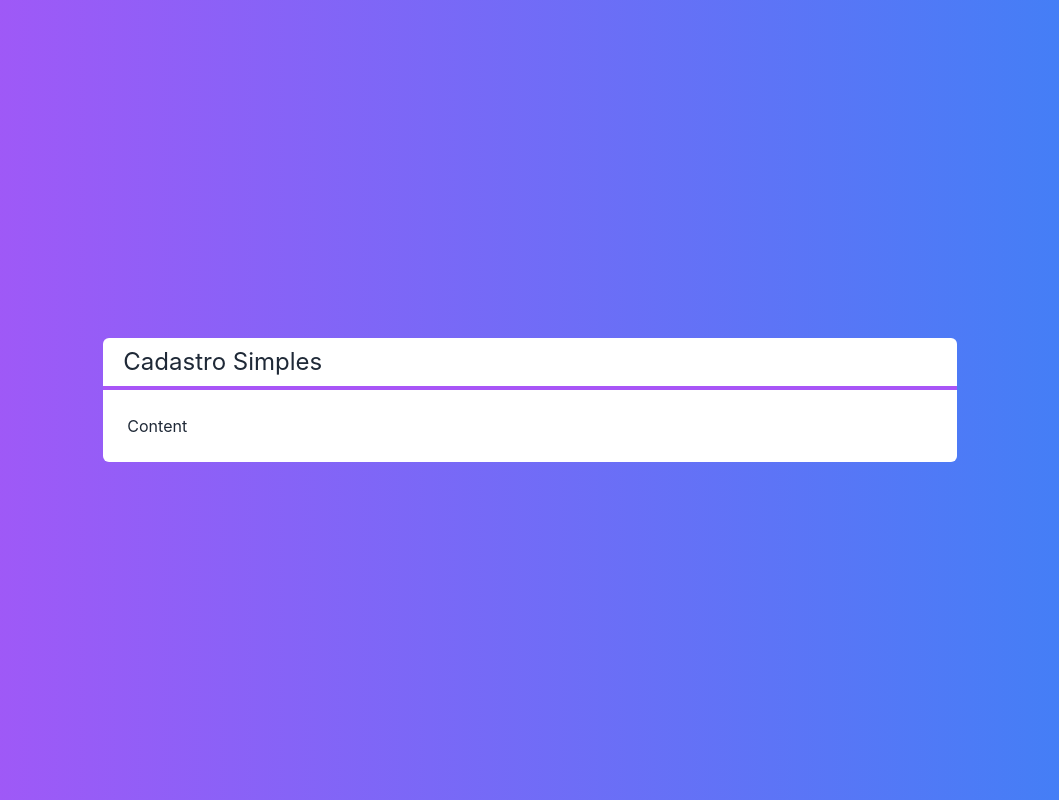
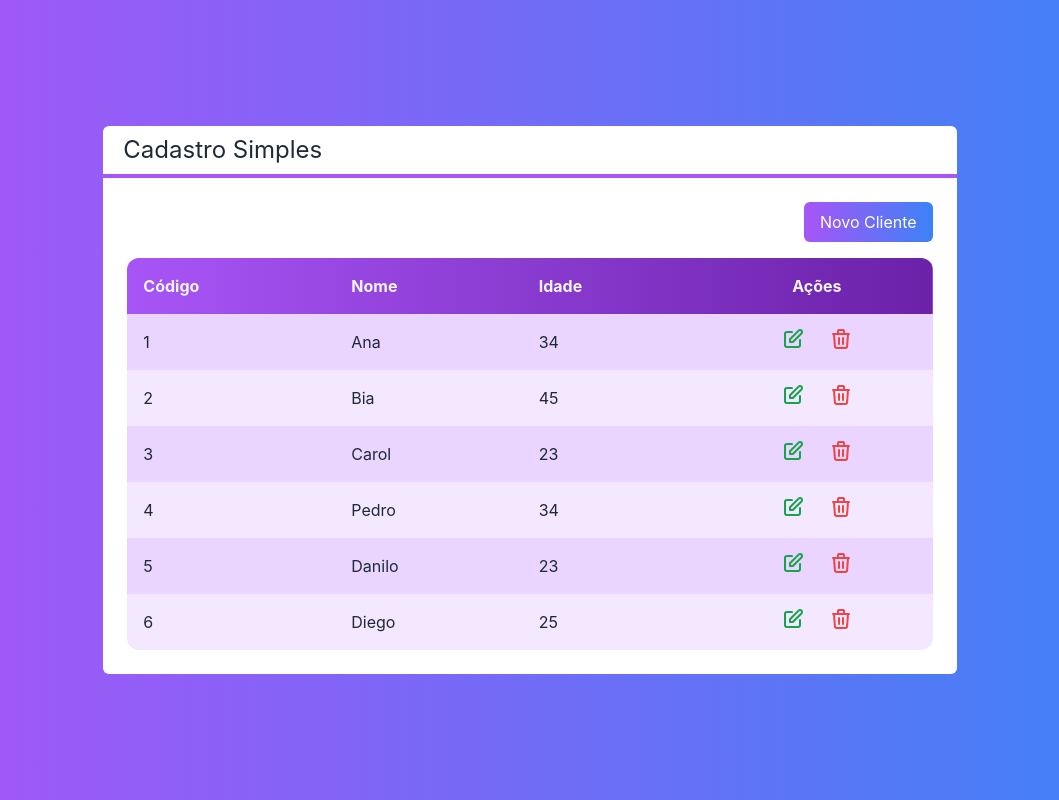
Before and after one commit to DaniloIS/cadasgrt, a Next.js app: page / in a window 1280 px wide. Shown: the whole page, without its empty margins (110-1169 px from the left). Built offline with nearby package versions, Linux system fonts and the light colour scheme.

Commit message:
Componente Table e Button

```diff
--- /dev/null
+++ b/src/components/Button.tsx
@@ -0,0 +1,20 @@
+interface ButtonProps {
+    color?: 'green' | 'blue' | 'gray'
+    className?: string
+    children: any
+}
+
+export default function Button(props: ButtonProps) {
+
+    const color = props.color ?? 'gray'
+
+    return (
+        <button className={`
+            bg-gradient-to-r from-${color}-400 to-${color}-700
+            text-white px-4 py-2 rounded-md
+            ${props.className}
+        `}>
+            {props.children}
+        </button>
+    )
+}
--- /dev/null
+++ b/src/components/Form.tsx
@@ -0,0 +1,13 @@
+import Input from "./Input";
+
+interface FormProps {
+
+}
+
+export default function Form(porps: FormProps) {
+    return (
+        <div>
+            <Input />
+        </div>
+    )
+}
--- /dev/null
+++ b/src/components/Icons.jsx
@@ -0,0 +1,10 @@
+export const IconEdit = (
+    <svg xmlns="http://www.w3.org/2000/svg" className="h-6 w-6" fill="none" viewBox="0 0 24 24" stroke="currentColor" strokeWidth={2}>
+        <path strokeLinecap="round" strokeLinejoin="round" d="M11 5H6a2 2 0 00-2 2v11a2 2 0 002 2h11a2 2 0 002-2v-5m-1.414-9.414a2 2 0 112.828 2.828L11.828 15H9v-2.828l8.586-8.586z" />
+    </svg>
+)
+export const IconTrash = (
+    <svg xmlns="http://www.w3.org/2000/svg" className="h-6 w-6" fill="none" viewBox="0 0 24 24" stroke="currentColor" strokeWidth={2}>
+        <path strokeLinecap="round" strokeLinejoin="round" d="M19 7l-.867 12.142A2 2 0 0116.138 21H7.862a2 2 0 01-1.995-1.858L5 7m5 4v6m4-6v6m1-10V4a1 1 0 00-1-1h-4a1 1 0 00-1 1v3M4 7h16" />
+    </svg>
+)
--- /dev/null
+++ b/src/components/Input.tsx
@@ -0,0 +1,11 @@
+interface InputProps {
+
+}
+
+export default function Input(porps: InputProps) {
+    return (
+        <div>
+
+        </div>
+    )
+}
--- /dev/null
+++ b/src/components/Table.tsx
@@ -0,0 +1,83 @@
+import Client from '../core/Client'
+import { IconEdit, IconTrash } from './Icons'
+
+interface TableProps{
+    clients: Client[]
+    clientSelected?: (client: Client) => void
+    clientExcluded?: (client: Client) => void
+}
+
+export default function Table(props: TableProps) {
+
+    const displayActions = props.clientSelected || props.clientExcluded;
+
+    function renderHeader() {
+        return (
+            <tr>
+                <th className='text-left p-4'>Código</th>
+                <th className='text-left p-4'>Nome</th>
+                <th className='text-left p-4'>Idade</th>
+                {displayActions ? <th className='p-4'>Ações</th> : false}
+            </tr>
+        )
+    }
+
+    function renderData() {
+        return props.clients?.map((client, i) => {
+            return (
+                <tr
+                    key={client.id}
+                    className={`
+                        ${i % 2 === 0 ? 'bg-purple-200': 'bg-purple-100'}
+                    `}
+                >
+                    <td className='text-left p-4'>{client.id}</td>
+                    <td className='text-left p-4'>{client.name}</td>
+                    <td className='text-left p-4'>{client.age}</td>
+                    {displayActions ? renderActions(client) : false}
+                </tr>
+            )
+        });
+    }
+
+    function renderActions(client: Client) {
+        return (
+            <td className='flex justify-center'>
+                {props.clientSelected ? (
+                    <button onClick={() => props.clientSelected?.(client)} className={`
+                        flex justify-center items-center
+                        text-green-600 rounded-full p-2 m-1
+                        hover:bg-purple-50
+                    `}>
+                        {IconEdit}
+                    </button>
+                ) : false}
+
+                {props.clientExcluded ? (
+                    <button onClick={() => props.clientExcluded?.(client)} className={`
+                        flex justify-center items-center
+                        text-red-500 rounded-full p-2 m-1
+                        hover:bg-purple-50
+                    `}>
+                        {IconTrash}
+                    </button>
+                ) : false}
+
+            </td>
+        )
+    }
+
+    return (
+        <table className='w-full rounded-xl overflow-hidden'>
+            <thead className={`
+                text-gray-100
+                bg-gradient-to-r from-purple-500 to-purple-800
+            `}>
+                {renderHeader()}
+            </thead>
+            <tbody>
+                {renderData()}
+            </tbody>
+        </table>
+    )
+}
--- a/src/pages/index.tsx
+++ b/src/pages/index.tsx
@@ -1,6 +1,27 @@
+import Button from '../components/Button';
 import Layout from '../components/Layout';
+import Table from '../components/Table';
+import Client from '../core/Client';
 
 export default function Home() {
+
+  const clients = [
+    new Client('Ana', 34, '1'),
+    new Client('Bia', 45, '2'),
+    new Client('Carol', 23, '3'),
+    new Client('Pedro', 34, '4'),
+    new Client('Danilo', 23, '5'),
+    new Client('Diego', 25, '6')
+  ]
+
+  function clientSelected(client: Client) {
+
+  }
+
+  function clientExcluded(client: Client) {
+
+  }
+
   return (
     <div className={`
       flex
@@ -11,7 +32,14 @@ export default function Home() {
       text-white
     `}>
       <Layout title='Cadastro Simples'>
-        <span>Content</span>
+        <div className='flex justify-end'>
+          <Button color='green' className='mb-4'>Novo Cliente</Button>
+        </div>
+        <Table
+          clients={clients}
+          clientSelected={clientSelected}
+          clientExcluded={clientExcluded}
+        />
       </Layout>
     </div>
   )
--- a/tailwind.config.js
+++ b/tailwind.config.js
@@ -2,6 +2,11 @@ module.exports = {
   content: [
     "./src/pages/**/*.{js,ts,jsx,tsx}",
     "./src/components/**/*.{js,ts,jsx,tsx}",
+  ],
+  safelist: [
+    /^bg-/,
+    /^to-/,
+    /^from-/,
   ],
   theme: {
     extend: {},
```
